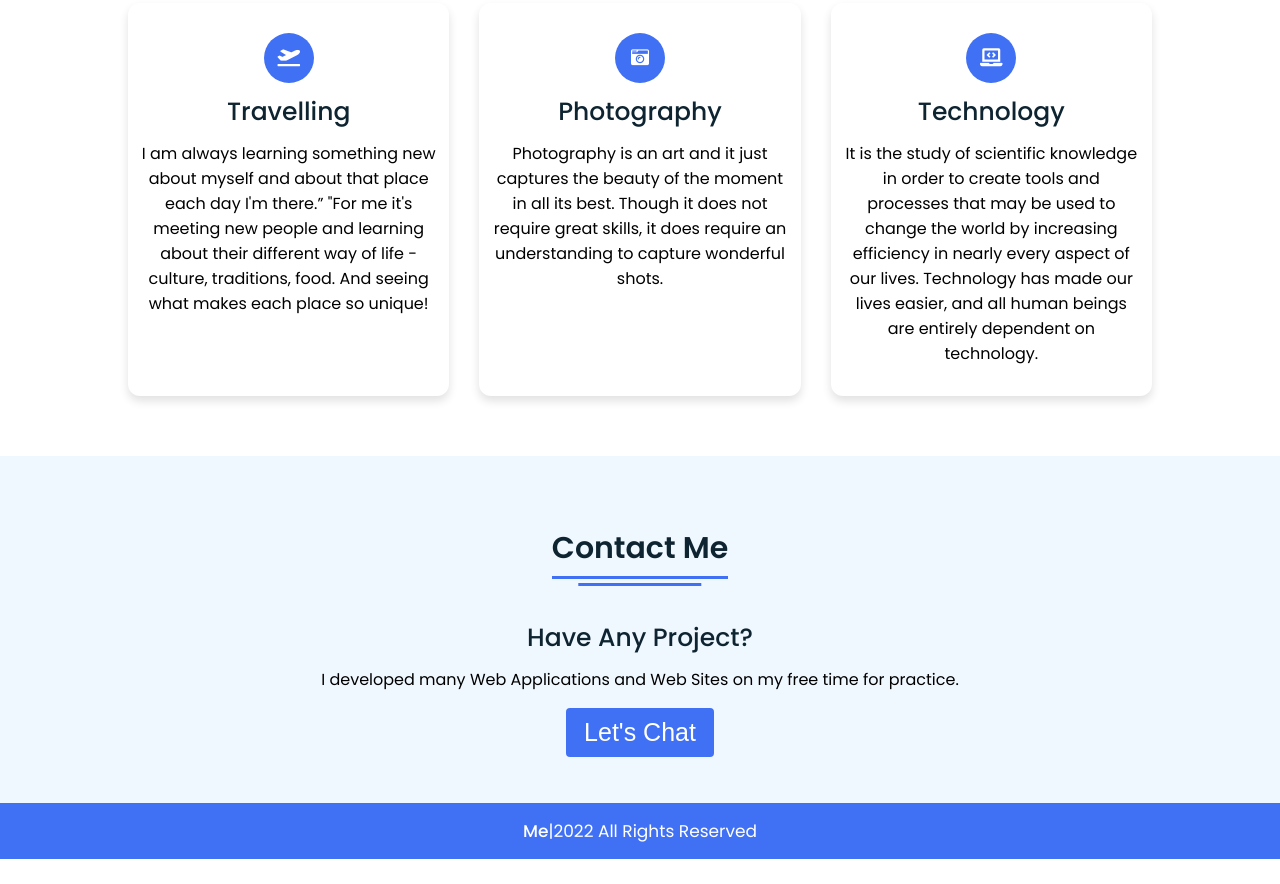
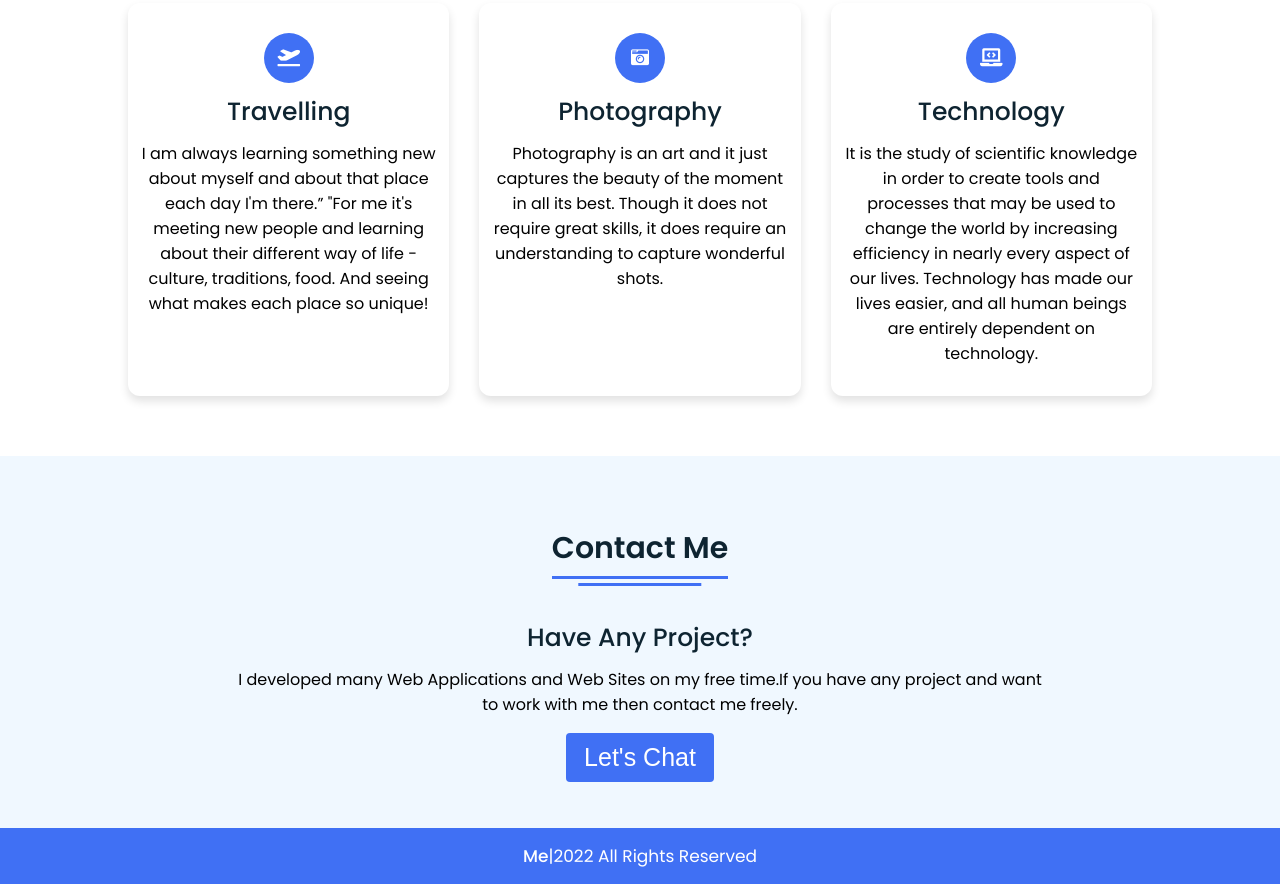
Before and after one commit to theabhimalik/portfolio, a plain HTML site: page index.html in a window 1280 px wide. Shown: the part 2673-3557 px from the top of the page. Before the commit the page ends 3532 px from the top, so only its background shows below. Drawn offline with Linux system fonts and the light colour scheme.

Commit message:
Update index.html

```diff
--- a/index.html
+++ b/index.html
@@ -177,7 +177,7 @@
             <div class="title"><span>Contact Me</span></div>
             <div class="text">
                 <div class="topic">Have Any Project?</div>
-                <p>I developed many Web Applications and Web Sites on my free time for practice. </p>
+                <p>I developed many Web Applications and Web Sites on my free time.If you have any project and want to work with me then contact me freely.</p>
                 <div class="button">
                     <span><a href="formpage.html"><button>Let's Chat</button></a></span>
                 </div>
```
